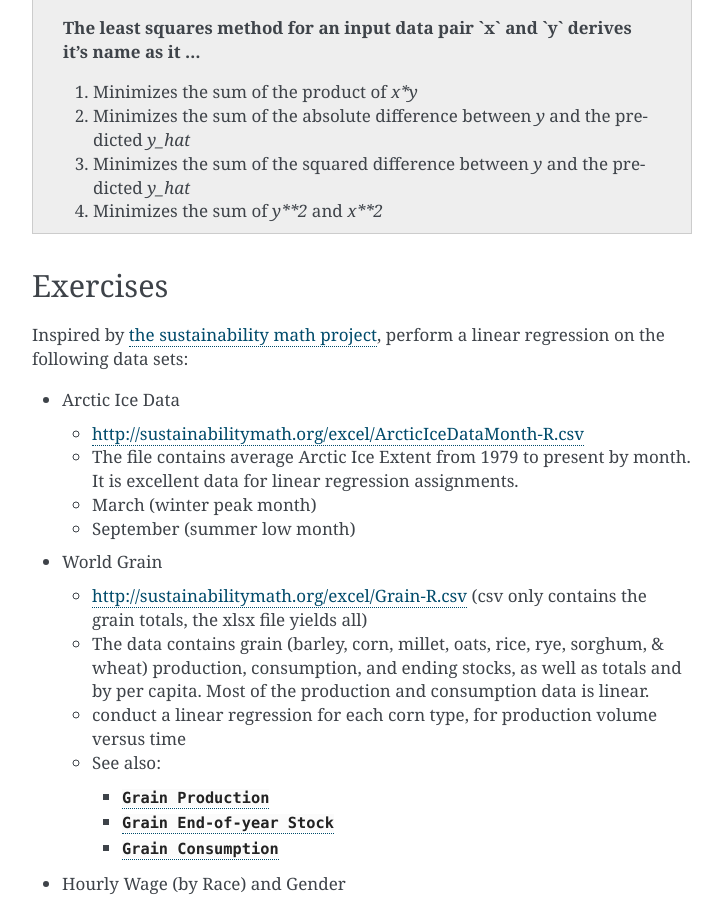
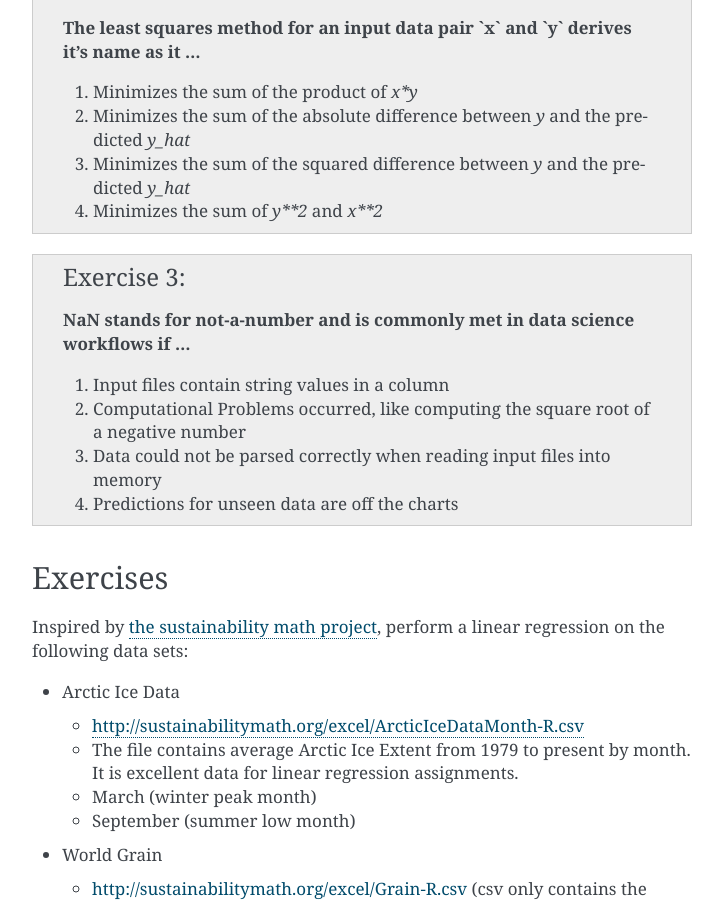
Before and after one commit to deeplearning540/deeplearning540.github.io, a Sphinx documentation site: the page built from source/lesson01/content.rst, in a window 1280 px wide and 900 px high, scrolled down 1045 px. Shown: the whole window, without its empty margins (388-1111 px from the left). Built offline with Sphinx 7.4.7, drawn with Linux system fonts in a browser that asks for light colours.

Commit message:
new exercise for learners to check their understanding

```diff
--- a/source/lesson01/content.rst
+++ b/source/lesson01/content.rst
@@ -41,6 +41,18 @@ Check your Learning
    3. Minimizes the sum of the squared difference between `y` and the predicted `y_hat`
    4. Minimizes the sum of `y**2` and `x**2`
 
+
+.. admonition:: Exercise 3
+
+   **NaN stands for not-a-number and is commonly met in data science workflows if ...**
+
+   1. Input files contain string values in a column
+   2. Computational Problems occurred, like computing the square root of a negative number
+   3. Data could not be parsed correctly when reading input files into memory
+   4. Predictions for unseen data are off the charts
+
+
+
 Exercises
 =========
 
```
